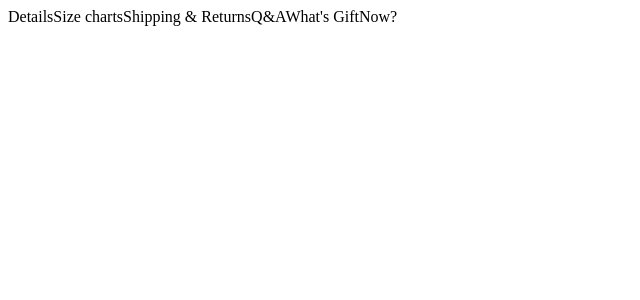
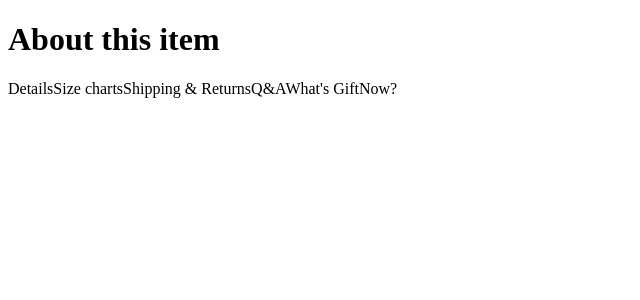
Before and after one commit to hrr40-fec1/item-details, a React app: page / in a window 1280 px wide. Shown: the top 300 px of the page, without its empty margins (0-640 px from the left). Built offline with nearby package versions, Linux system fonts and the light colour scheme; no server answers; the HTML template or start-up script is replaced by a standard one.

Commit message:
app jsx fix

```diff
--- a/client/src/App.jsx
+++ b/client/src/App.jsx
@@ -76,11 +76,12 @@ class App extends React.Component {
     }
     return (
       <div>
+      <h1>About this item</h1>
         <nav>
           <a className={this.getClassName('ItemDetails')} onClick={() => this.handleClick('ItemDetails')}>Details</a>
           <a className={this.getClassName('Sizing')} onClick={() => this.handleClick('Sizing')}>Size charts</a>
           <a className={this.getClassName('Shipping')} onClick={() => this.handleClick('Shipping')}>Shipping & Returns</a>
-          <a className={this.getClassName('Guestions')} onClick={() => this.handleClick('Questions')}>Q&A</a>
+          <a className={this.getClassName('Questions')} onClick={() => this.handleClick('Questions')}>Q&A</a>
           <a className={this.getClassName('GiftNow')} onClick={() => this.handleClick('GiftNow')}>What's GiftNow?</a>
         </nav>
         <div className={currentlyRendered}>{currentEle}</div>
```
Also changed, not shown: 1 other file (tests, documents, lock files or other folders).
